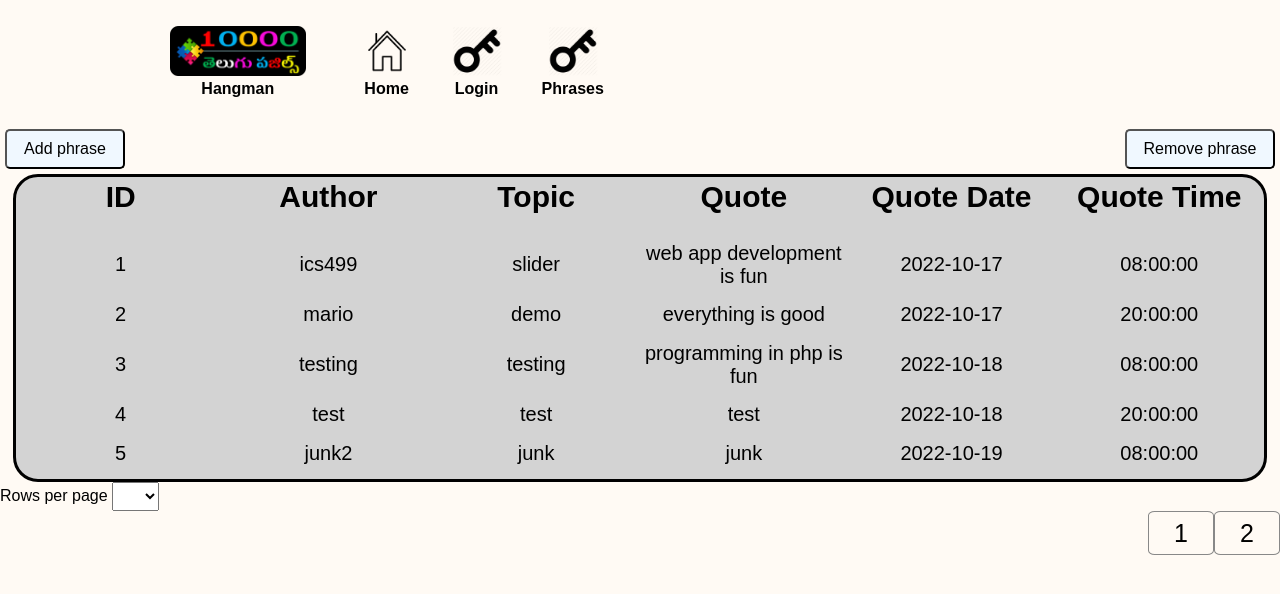
After one commit to sjasthi/hangman, a PHP site: page /phrases.php in a window 1280 px wide. The commit adds this page. Shown: the top 594 px of the page. Run offline with PHP 8.4, Linux system fonts and the light colour scheme; data comes from the database, SQL or seed files in the repository.

Commit message:
view, add, and delete from db (#4)
* Added following pages:
phrases.php - Displays all phrases in the db
addPhrase.php - Allows user to add new phrases to db
removePhrase.php - allows user to remove phrases from db

* Added the ability to view, add, and delete phrases

* Fixed a bug with the dates incrementing

```diff
--- a/css/hangman_style.css
+++ b/css/hangman_style.css
@@ -1,5 +1,5 @@
 body{
-
+    font: 1em sans-serif;
     margin: 0;
     padding: 0;
 }
@@ -42,8 +42,6 @@ span {
     background-color: yellow;
 }
 
-
-
 .input-list li {
     display: inline-block;
     width: 50px;
@@ -60,3 +58,142 @@ span {
 .input-list li.spaceChar{
     border: solid 0px #888;
 }
+
+
+
+/*  phrases.php  */
+.button-div{
+display: flex;
+justify-content: space-between;
+padding: 5px;
+}
+
+.add-phrase-button{
+    height: 40px;
+    width: 120px;
+    border-radius: 5px;
+    background-color:aliceblue;
+    font-size: medium;
+}
+.remove-phrase-button{
+    height: 40px;
+    width: 150px;
+    border-radius: 5px;
+    background-color:aliceblue;
+    font-size: medium;
+}
+.modify-phrase-button{
+    height: 40px;
+    width: 120px;
+    border-radius: 5px;
+    background-color:aliceblue;
+    font-size: medium;
+}
+
+a{
+    text-decoration: none;
+    color: black;
+}
+
+table{
+    table-layout:fixed;
+    width:98%;
+    border: solid 3px black;
+    border-radius: 25px;
+    background-color: lightgrey;
+}
+
+tr{
+    text-align: center;
+}
+
+td{
+    padding-bottom: 1%;
+}
+th{
+    padding-bottom: 2%;
+}
+.phrase_table{
+    margin-left: auto;
+    margin-right: auto;
+}
+.table_title{
+    font-size: 30px;
+}
+
+.table_data{
+    font-size: 20px;
+}
+
+select{
+    padding: 5px;
+    display: inline-block;
+}
+
+.page_link_button{
+    font-size: 25px;
+    display: inline-block;
+    width: 4%;
+    text-align: center;
+    border: solid 1px #888;
+    border-radius: 10%;
+    justify-content: center;
+    text-decoration: none;
+    color: black;
+    padding: .5%;
+}
+
+.page_link_div{
+    display: block;
+    margin-right: 0;
+    margin-left: auto;
+    text-align: right;
+}
+
+.dots{
+    display: inline-flex;
+    font-size: 40px;
+}
+
+/*  Add phrase  */
+
+.form_title{
+    margin: .5%;
+}
+.name_input{
+    margin: .5%;
+}
+.topic_input{
+    margin: .5%;
+}
+.phrase-input{
+    margin: .5%;
+}
+.submit-button{
+    margin: .5%;
+}
+.phrase_form{
+    padding-top: 25vh;
+    display: flex;
+    justify-content: center;
+    flex-direction: column;
+    vertical-align: center;
+    text-align: center;
+    font-family: 'Zen Kurenaido', sans-serif;
+    font-weight: 400;
+
+}
+.add_phrase_button{
+    display:inline-block;
+    padding:0.3em 1.2em;
+    margin:0 0.3em 0.3em 0;
+    border-radius:2em;
+    box-sizing: border-box;
+    text-decoration:none;
+    font-family: 'Zen Kurenaido', sans-serif;
+    font-weight:400;
+    color:black;
+    background-color: lightgreen;
+    text-align:center;
+
+}
--- a/hangman.php
+++ b/hangman.php
@@ -1,7 +1,7 @@
- <?php
-
+<?php
 include('nav.php');
  ?>
+
  <?php
 define("letters", "ABCDEFGHIJKLMNOPQRSTUVWXYZ");
 date_default_timezone_set('America/Chicago');
@@ -38,7 +38,7 @@ function createButtons()
     }
 
     echo "<label for='single-char-input'>Enter Letter </label>";
-    echo "<input type='text' name='letter-guess' id='single-char-input' maxlength ='1' $attribute_letter>";
+    echo "<input type='text' name='letter-guess' id='single-char-input' maxlength ='4' $attribute_letter>";
     echo "<input type='submit' value='Submit' $attribute_letter>";
 
     echo "<br>";
--- a/nav.php
+++ b/nav.php
@@ -43,6 +43,15 @@
 
             </a>
 
+            <a href="phrases.php">
+                <li>
+                    <img src="./images/login.png" alt="">
+                    <br>
+                    Phrases
+                </li>
+
+            </a>
+
         </ul>
     </nav>
 
--- /dev/null
+++ b/phrases.php
@@ -0,0 +1,146 @@
+
+ <?php
+
+include('nav.php');
+
+if (isset($_GET["page"])){
+    $current_page = $_GET["page"];
+}
+else{
+    $current_page = 1;
+}
+
+if (isset($_GET["per_page"])){
+    $rows_per_page = $_GET["per_page"];
+}
+else{
+    $rows_per_page = 5;
+}
+
+
+DEFINE('DB_SERVER', 'localhost');
+DEFINE('DB_NAME', 'quotes_db');
+DEFINE('DB_USER', 'root');
+DEFINE('DB_PASS', '');
+
+$conn = mysqli_connect(DB_SERVER, DB_USER, DB_PASS, DB_NAME);
+
+if ($conn->connect_error) {
+    die("Connection failed: " . $conn->connect_error);
+}
+
+ ?>
+
+
+
+<!DOCTYPE html>
+<html lang="en">
+
+<head>
+    <meta charset="UTF-8">
+    <meta http-equiv="X-UA-Compatible" content="IE=edge">
+    <meta name="viewport" content="width=device-width, initial-scale=1.0">
+    <title>Hangman Game</title>
+    <link rel="stylesheet" href="./css/hangman_style.css" />
+</head>
+
+<body>
+
+
+    <div class="button-div">
+    <button class="add-phrase-button"><a href='addPhrase.php'> Add phrase </a></button>
+    <button class="remove-phrase-button"><a href='removePhrase.php'> Remove phrase </a></button>
+    </div>
+
+
+    <table class="phrase_table">
+        <tr class="table_title">
+            <th> ID </th>
+            <th> Author </th>
+            <th> Topic </th>
+            <th> Quote </th>
+            <th> Quote Date </th>
+            <th> Quote Time </th>
+        </tr>
+
+
+        <?php
+
+            // from where to start selecting from database
+            $start_from = ($current_page-1) * $rows_per_page;
+
+            //run sql query and obtain results
+            $sql = "select * from quote_table limit $start_from,$rows_per_page";
+            $resultlog = mysqli_query($conn, $sql);
+
+            //display each phrase as a row in the table
+            while($row = mysqli_fetch_array($resultlog))
+            {
+                echo "<tr class='table_data'>";
+                echo "<td>" . $row['id'] . "</td>";
+                echo "<td>" . $row['author'] . "</td>";
+                echo "<td>" . $row['topic'] . "</td>";
+                echo "<td>" . $row['quote'] . "</td>";
+                echo "<td>" . $row['quote_date'] . "</td>";
+                echo "<td>" . $row['quote_time'] . "</td>";
+                echo "</tr>";
+            }
+        ?>
+    </table>
+
+    Rows per page
+    <select onchange="location = value;">
+        <option value = "none" selected disabled hidden> <?php $rows_per_page ?> </option>
+        <option value="phrases.php?per_page=5"> 5 </value>
+        <option value="phrases.php?per_page=10"> 10 </value>
+        <option value="phrases.php?per_page=20"> 20 </value>
+        <option value="phrases.php?per_page=30"> 30 </value>
+    </select>
+
+    <?php
+        $sql = "select * from quote_table";
+        $resultlog = mysqli_query($conn, $sql);
+
+        $total_rows = mysqli_num_rows($resultlog);
+        $total_pages = ceil($total_rows/$rows_per_page);
+
+        echo "<div class='page_link_div'>";
+
+            if ($total_pages > 1){
+                //if the current page is 3 or higher add three dots after displaying page 1
+                if ($current_page > 3){
+                    echo "<a href='phrases.php?page=1&per_page=".$rows_per_page."' class=page_link_button> 1 </a>";
+                    echo "<p class=dots>";
+                    echo " . . . ";
+                    echo "</p>";
+                }
+                //displays the 2 before the current
+                if ($current_page-2 > 0 ){
+                echo "<a href='phrases.php?page=".$current_page-2 ."&per_page=".$rows_per_page."' class=page_link_button>" . $current_page-2 . "</a>";
+                }
+                //displays the page before the current
+                if ($current_page-1 > 0 ){
+                    echo "<a href='phrases.php?page=".$current_page-1 ."&per_page=".$rows_per_page."' class=page_link_button>" . $current_page-1 . "</a>";
+                }
+                //displays the current page
+                echo "<a href='phrases.php?page=".$current_page ."&per_page=".$rows_per_page."' class=page_link_button>" . $current_page . "</a>";
+                //displays the page number 1 after the current page
+                if ($current_page+1 <= $total_pages){
+                    echo "<a href='phrases.php?page=".$current_page+1 ."&per_page=".$rows_per_page."' class=page_link_button>" . $current_page+1 . "</a>";
+                }
+                //displays the page number 2 after the current page
+                if ($current_page+2 <= $total_pages){
+                    echo "<a href='phrases.php?page=".$current_page+2 ."&per_page=".$rows_per_page."' class=page_link_button>" . $current_page+2 . "</a>";
+                }
+                //displays 3 dots and the last page number
+                if ($current_page < ceil($total_rows/$rows_per_page)-2){
+                    echo "<p class=dots>";
+                    echo " . . . ";
+                    echo "</p>";
+                    echo "<a href='phrases.php?page=".ceil($total_rows/$rows_per_page) ."&per_page=".$rows_per_page."' class=page_link_button>" . ceil($total_rows/$rows_per_page) . "</a>";
+                }
+            }
+        echo "</div>";
+
+    ?>
+</body>
```
Also changed, not shown: addPhrase.php (added, +135 -0 lines), removePhrase.php (added, +87 -0 lines).
